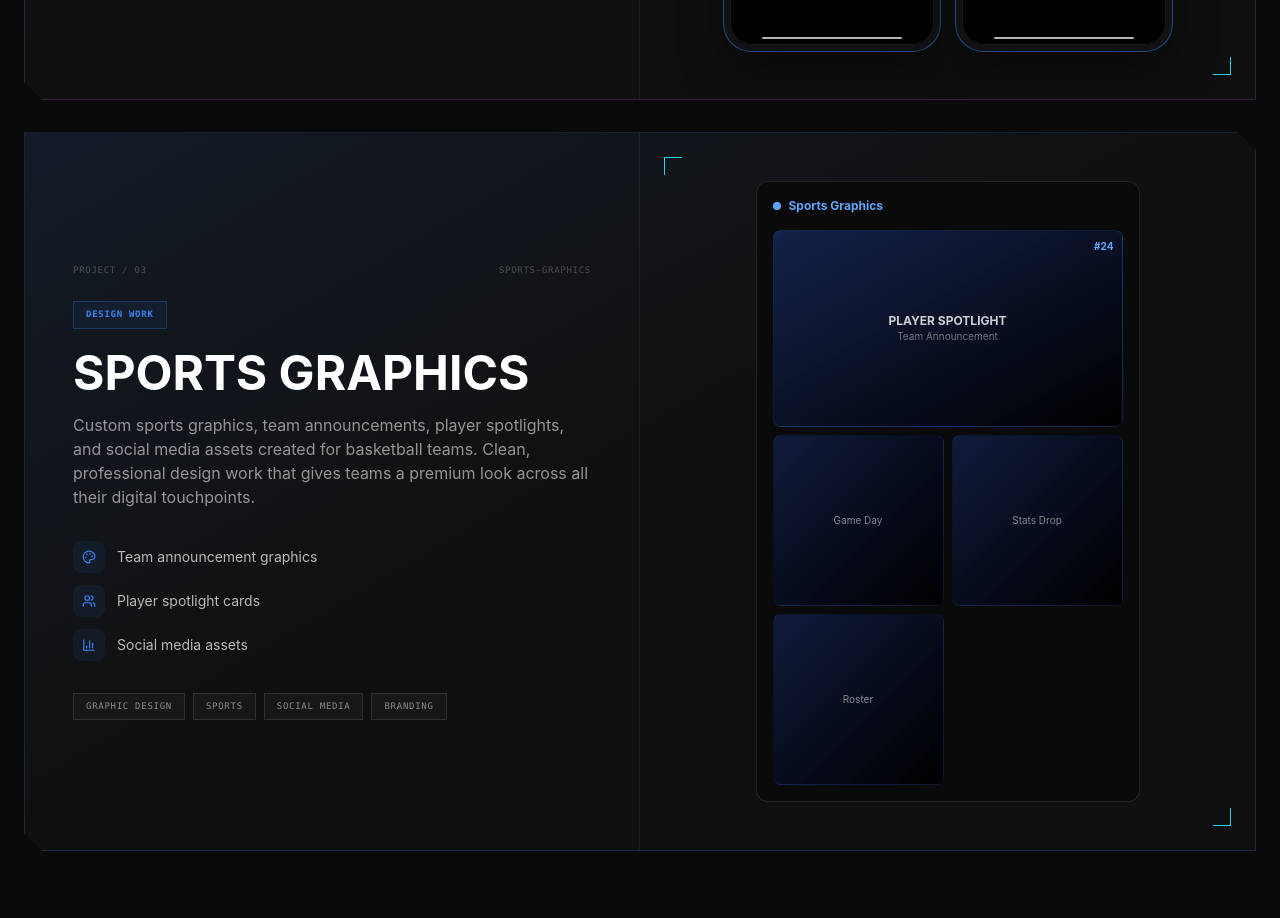
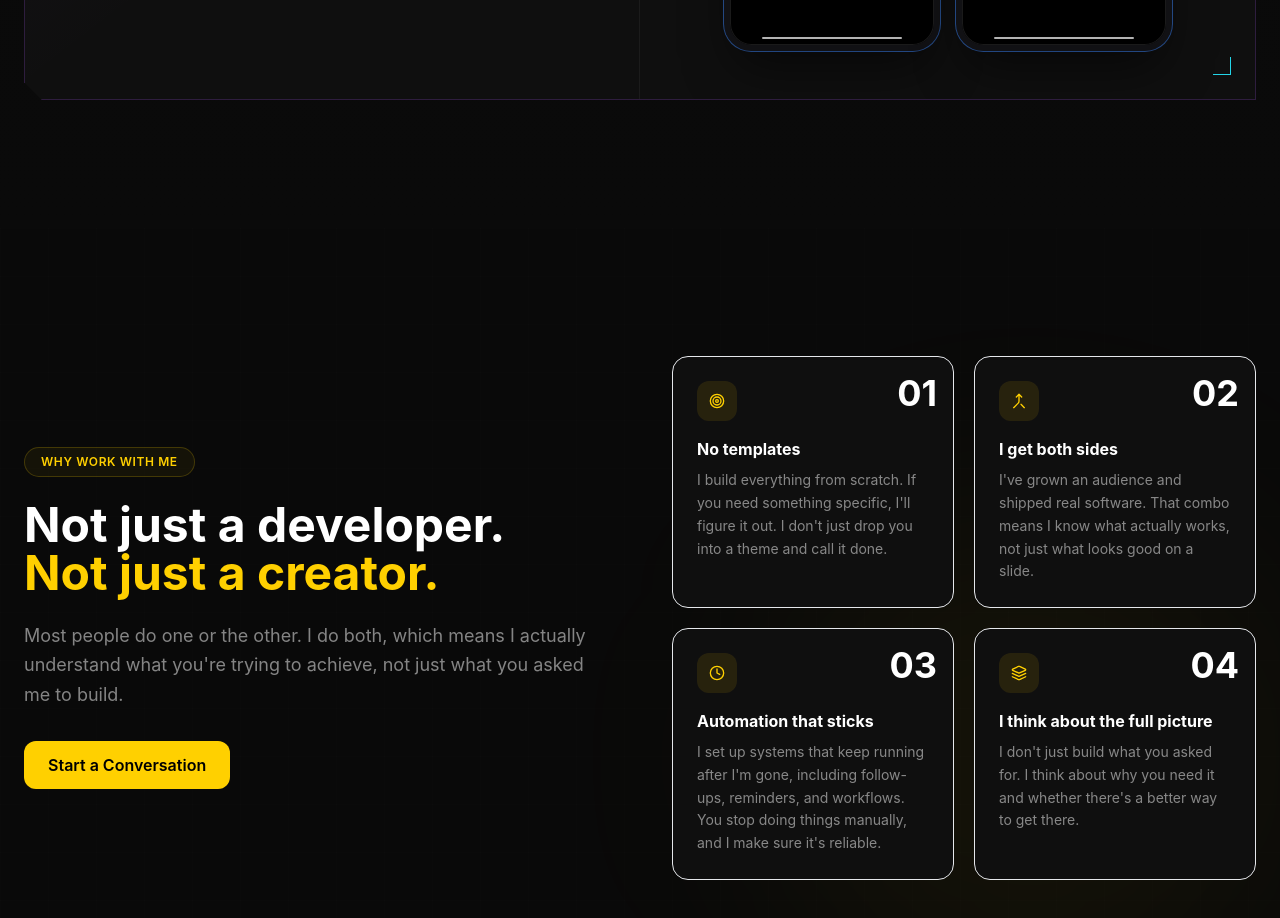
Before and after one commit to Regan-06/Regan-portfolio, a Next.js app in the folder Regan-portfolio/: page / in a window 1280 px wide. Shown: the part 4820-5738 px from the top of the page. Built offline with nearby package versions, Linux system fonts and the light colour scheme; grey boxes are pictures that could not be loaded.

Commit message:
Remove Sports Graphics project section

```diff
--- a/Regan-portfolio/src/components/Projects.tsx
+++ b/Regan-portfolio/src/components/Projects.tsx
@@ -1,7 +1,7 @@
 "use client";
 
 import { motion } from "framer-motion";
-import { ExternalLink, Users, BarChart3, Scissors, Play, Palette } from "lucide-react";
+import { ExternalLink, Users, BarChart3, Scissors, Play } from "lucide-react";
 
 const projects = [
   {
@@ -41,25 +41,6 @@ const projects = [
     mockup: "sprted",
     link: "https://www.tiktok.com/@sprted",
     linkLabel: "View @sprted on TikTok",
-  },
-  {
-    id: "sports-graphics",
-    label: "Design Work",
-    title: "Sports Graphics",
-    description:
-      "Custom sports graphics, team announcements, player spotlights, and social media assets created for basketball teams. Clean, professional design work that gives teams a premium look across all their digital touchpoints.",
-    tags: ["Graphic Design", "Sports", "Social Media", "Branding"],
-    highlights: [
-      { icon: Palette, text: "Team announcement graphics" },
-      { icon: Users, text: "Player spotlight cards" },
-      { icon: BarChart3, text: "Social media assets" },
-    ],
-    accentColor: "#3b82f6",
-    bgGradient: "from-blue-500/10 via-transparent to-transparent",
-    borderColor: "border-blue-500/20",
-    mockup: "sports",
-    link: "",
-    linkLabel: "",
   },
 ];
 
@@ -192,40 +173,10 @@ function SprtedMockup() {
   );
 }
 
-function SportsMockup() {
-  return (
-    <div className="w-full h-full bg-[#0a0a0a] rounded-xl overflow-hidden border border-white/10 p-4">
-      <div className="flex items-center gap-2 mb-4">
-        <div className="w-2 h-2 rounded-full bg-blue-400" />
-        <span className="text-blue-400 text-xs font-bold">Sports Graphics</span>
-      </div>
-      <div className="grid grid-cols-2 gap-2">
-        {/* Player spotlight */}
-        <div className="col-span-2 aspect-video rounded-lg bg-gradient-to-br from-blue-900/50 to-black flex items-center justify-center relative overflow-hidden border border-blue-500/20">
-          <div className="text-center">
-            <div className="text-xs font-bold text-white/80">PLAYER SPOTLIGHT</div>
-            <div className="text-[10px] text-white/40">Team Announcement</div>
-          </div>
-          <div className="absolute top-2 right-2 text-[10px] text-blue-400 font-bold">#24</div>
-        </div>
-        {/* Small cards */}
-        {["Game Day", "Stats Drop", "Roster"].map((t) => (
-          <div
-            key={t}
-            className="aspect-square rounded-lg bg-gradient-to-br from-blue-800/30 to-black border border-blue-500/10 flex items-center justify-center"
-          >
-            <span className="text-[10px] text-white/50">{t}</span>
-          </div>
-        ))}
-      </div>
-    </div>
-  );
-}
 
 function ProjectMockup({ type }: { type: string }) {
   if (type === "barbervault") return <BarberVaultMockup />;
-  if (type === "sprted") return <SprtedMockup />;
-  return <SportsMockup />;
+  return <SprtedMockup />;
 }
 
 export default function Projects() {
```
